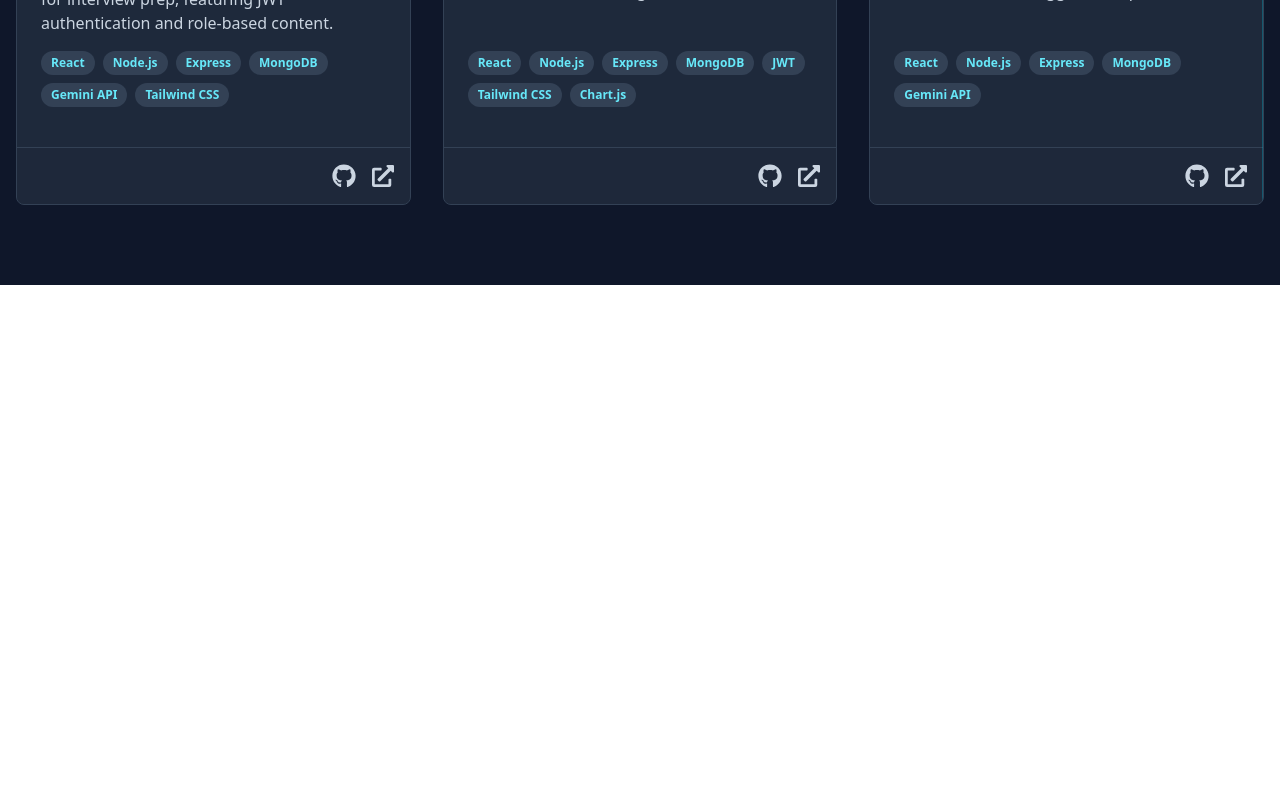
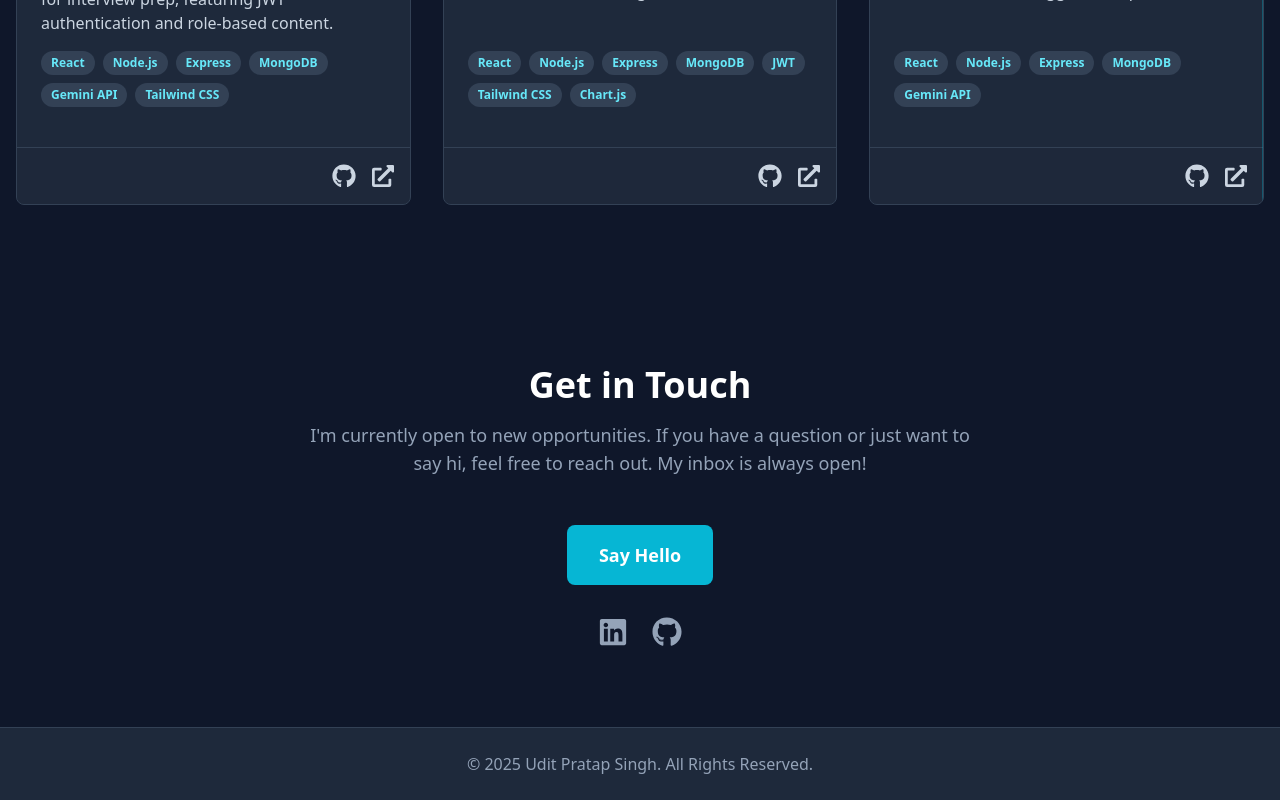
Before and after one commit to uditttttt/Portfolio, a React (Vite) app: page / in a window 1280 px wide. Shown: the part 2414-3214 px from the top of the page. Before the commit the page ends 2699 px from the top, so only its background shows below. Built offline with nearby package versions, Linux system fonts and the light colour scheme.

Commit message:
My-Portfolio

```diff
--- a/src/App.jsx
+++ b/src/App.jsx
@@ -1,9 +1,11 @@
 // src/App.jsx
 
-import Navbar from './components/Navbar';
-import Hero from './components/Hero';
-import Skills from './components/Skills';
-import Projects from './components/Projects';
+import Navbar from "./components/Navbar";
+import Hero from "./components/Hero";
+import Skills from "./components/Skills";
+import Projects from "./components/Projects";
+import Contact from "./components/Contact"; // 1. Import Contact
+import Footer from "./components/Footer"; // 2. Import Footer
 
 function App() {
   return (
@@ -12,8 +14,10 @@ function App() {
       <Hero />
       <Skills />
       <Projects />
+      <Contact /> {/* 3. Add Contact here */}
+      <Footer /> {/* 4. Add Footer here */}
     </div>
-  )
+  );
 }
 
 export default App;
--- /dev/null
+++ b/src/components/Contact.jsx
@@ -0,0 +1,60 @@
+// src/components/Contact.jsx
+
+import React from 'react';
+import { motion } from 'framer-motion';
+import { FaEnvelope, FaLinkedin, FaGithub } from 'react-icons/fa';
+
+const Contact = () => {
+  return (
+    <section id="contact" className="py-20 bg-slate-900 overflow-hidden">
+      <div className="container mx-auto px-4">
+        <div className="text-center mb-12">
+          <motion.h2
+            className="text-4xl font-bold mb-4"
+            initial={{ opacity: 0, y: -30 }}
+            whileInView={{ opacity: 1, y: 0 }}
+            viewport={{ once: true }}
+            transition={{ duration: 0.8 }}
+          >
+            Get in Touch
+          </motion.h2>
+          <motion.p
+            className="text-slate-400 mt-2 text-lg max-w-2xl mx-auto"
+            initial={{ opacity: 0, y: -30 }}
+            whileInView={{ opacity: 1, y: 0 }}
+            viewport={{ once: true }}
+            transition={{ duration: 0.8, delay: 0.2 }}
+          >
+            I'm currently open to new opportunities. If you have a question or just want to say hi, feel free to reach out. My inbox is always open!
+          </motion.p>
+        </div>
+
+        <motion.div
+          className="max-w-xl mx-auto text-center"
+          initial={{ opacity: 0, scale: 0.9 }}
+          whileInView={{ opacity: 1, scale: 1 }}
+          viewport={{ once: true, amount: 0.5 }}
+          transition={{ duration: 0.7, delay: 0.4 }}
+        >
+          <a
+            href="mailto:uditpratap76@gmail.com"
+            className="inline-block bg-cyan-500 text-white font-bold text-lg py-4 px-8 rounded-lg hover:bg-cyan-600 transition duration-300"
+          >
+            Say Hello
+          </a>
+
+          <div className="flex justify-center gap-6 mt-8">
+            <a href="https://www.linkedin.com/in/your-linkedin-profile" target="_blank" rel="noopener noreferrer" className="text-slate-400 hover:text-cyan-400 transition-colors">
+              <FaLinkedin size={30} />
+            </a>
+            <a href="https://github.com/your-github-profile" target="_blank" rel="noopener noreferrer" className="text-slate-400 hover:text-cyan-400 transition-colors">
+              <FaGithub size={30} />
+            </a>
+          </div>
+        </motion.div>
+      </div>
+    </section>
+  );
+};
+
+export default Contact;
--- /dev/null
+++ b/src/components/Footer.jsx
@@ -0,0 +1,17 @@
+// src/components/Footer.jsx
+
+import React from 'react';
+
+const Footer = () => {
+  const currentYear = new Date().getFullYear();
+
+  return (
+    <footer className="bg-slate-800 border-t border-slate-700">
+      <div className="container mx-auto px-4 py-6 text-center text-slate-400">
+        <p>&copy; {currentYear} Udit Pratap Singh. All Rights Reserved.</p>
+      </div>
+    </footer>
+  );
+};
+
+export default Footer;
```
